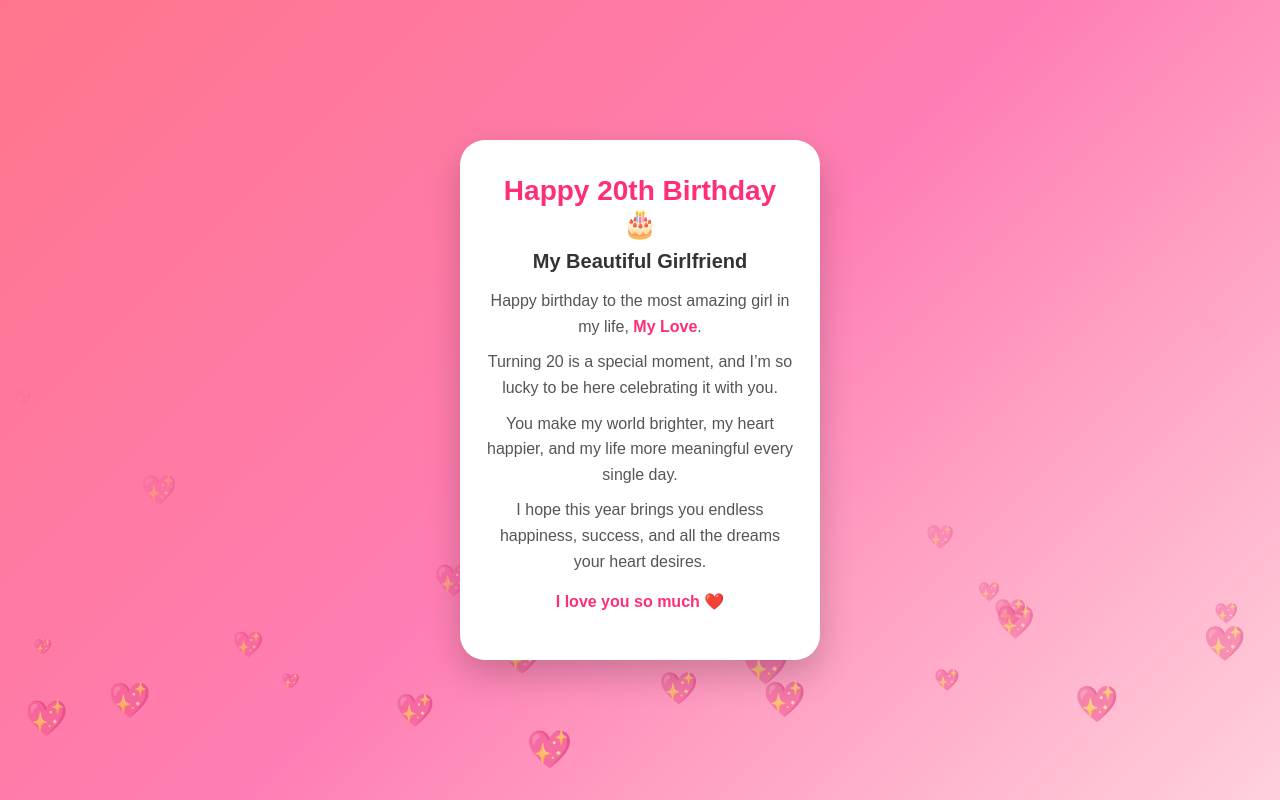
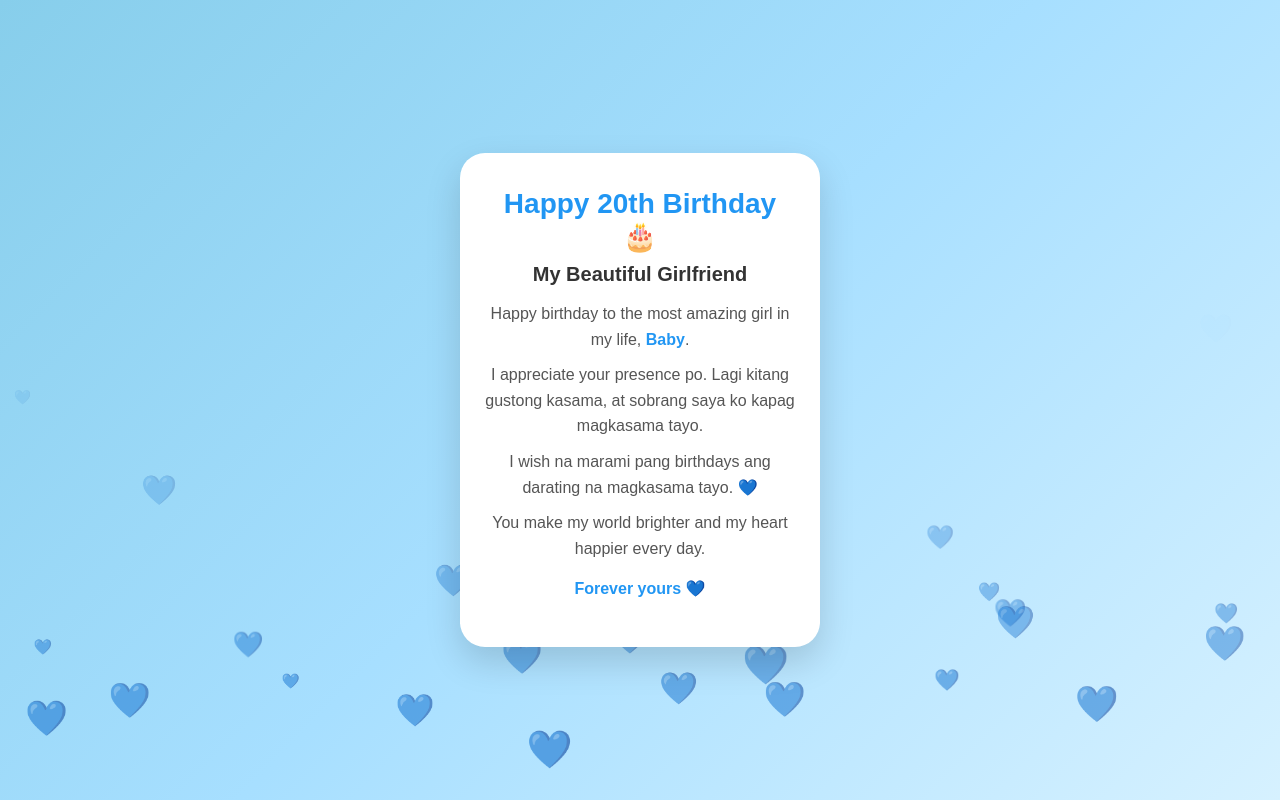
Before and after one commit to jhones3/happy-20th-birthday, a plain HTML site: page index.html in a window 1280 px wide. Drawn offline with Linux system fonts and the light colour scheme.

Commit message:
Update birthday message and styling in index.html

```diff
--- a/index.html
+++ b/index.html
@@ -11,7 +11,7 @@
 margin:0;
 padding:0;
 box-sizing:border-box;
-font-family: 'Poppins', sans-serif;
+font-family:'Poppins', sans-serif;
 }
 
 body{
@@ -19,7 +19,7 @@ height:100vh;
 display:flex;
 align-items:center;
 justify-content:center;
-background:linear-gradient(135deg,#ff758c,#ff7eb3,#ffd1dc);
+background:linear-gradient(135deg,#87CEEB,#a7dfff,#d6f1ff);
 overflow:hidden;
 }
 
@@ -32,14 +32,14 @@ border-radius:25px;
 text-align:center;
 max-width:360px;
 width:90%;
-box-shadow:0 15px 35px rgba(0,0,0,0.2);
+box-shadow:0 15px 35px rgba(0,0,0,0.15);
 position:relative;
 z-index:10;
 }
 
 h1{
 font-size:28px;
-color:#ff2e7a;
+color:#2196f3;
 margin-bottom:10px;
 }
 
@@ -57,14 +57,14 @@ margin-bottom:10px;
 }
 
 .name{
-color:#ff2e7a;
+color:#2196f3;
 font-weight:bold;
 }
 
 .footer{
 margin-top:15px;
 font-weight:bold;
-color:#ff2e7a;
+color:#2196f3;
 }
 
 /* Floating hearts */
@@ -73,24 +73,28 @@ color:#ff2e7a;
 position:absolute;
 font-size:18px;
 animation:float 7s linear infinite;
-opacity:0.7;
+opacity:0.8;
 }
 
 @keyframes float{
+
 0%{
 transform:translateY(100vh);
 opacity:0;
 }
+
 20%{
 opacity:1;
 }
+
 100%{
 transform:translateY(-10vh);
 opacity:0;
 }
+
 }
 
-/* Mobile tweaks */
+/* Mobile */
 
 @media (max-width:420px){
 
@@ -119,23 +123,23 @@ font-size:15px;
 <h2>My Beautiful Girlfriend</h2>
 
 <p>
-Happy birthday to the most amazing girl in my life, <span class="name">My Love</span>.
+Happy birthday to the most amazing girl in my life, <span class="name">Baby</span>.
 </p>
 
 <p>
-Turning 20 is a special moment, and I’m so lucky to be here celebrating it with you.
+I appreciate your presence po. Lagi kitang gustong kasama, at sobrang saya ko kapag magkasama tayo.
 </p>
 
 <p>
-You make my world brighter, my heart happier, and my life more meaningful every single day.
+I wish na marami pang birthdays ang darating na magkasama tayo. 💙
 </p>
 
 <p>
-I hope this year brings you endless happiness, success, and all the dreams your heart desires.
+You make my world brighter and my heart happier every day.
 </p>
 
 <p class="footer">
-I love you so much ❤️
+Forever yours 💙
 </p>
 
 </div>
@@ -146,7 +150,7 @@ for(let i=0;i<30;i++){
 
 let heart=document.createElement("div");
 heart.className="heart";
-heart.innerHTML="💖";
+heart.innerHTML="💙";
 
 heart.style.left=Math.random()*100+"vw";
 heart.style.fontSize=(14+Math.random()*26)+"px";
```
